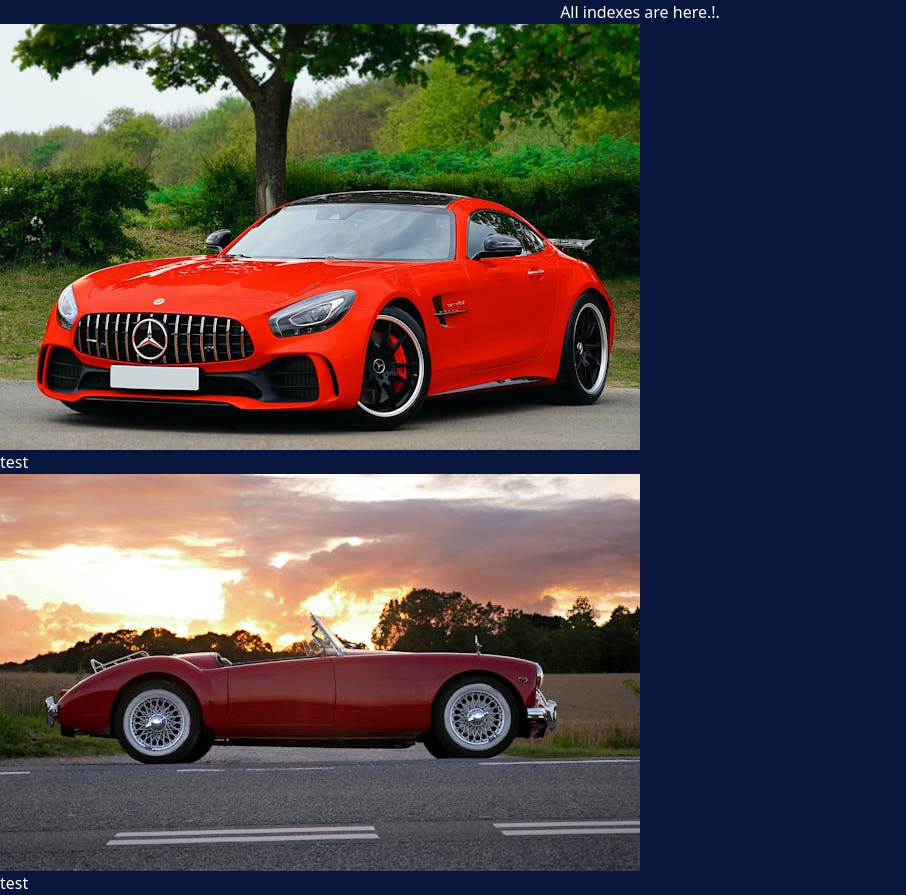
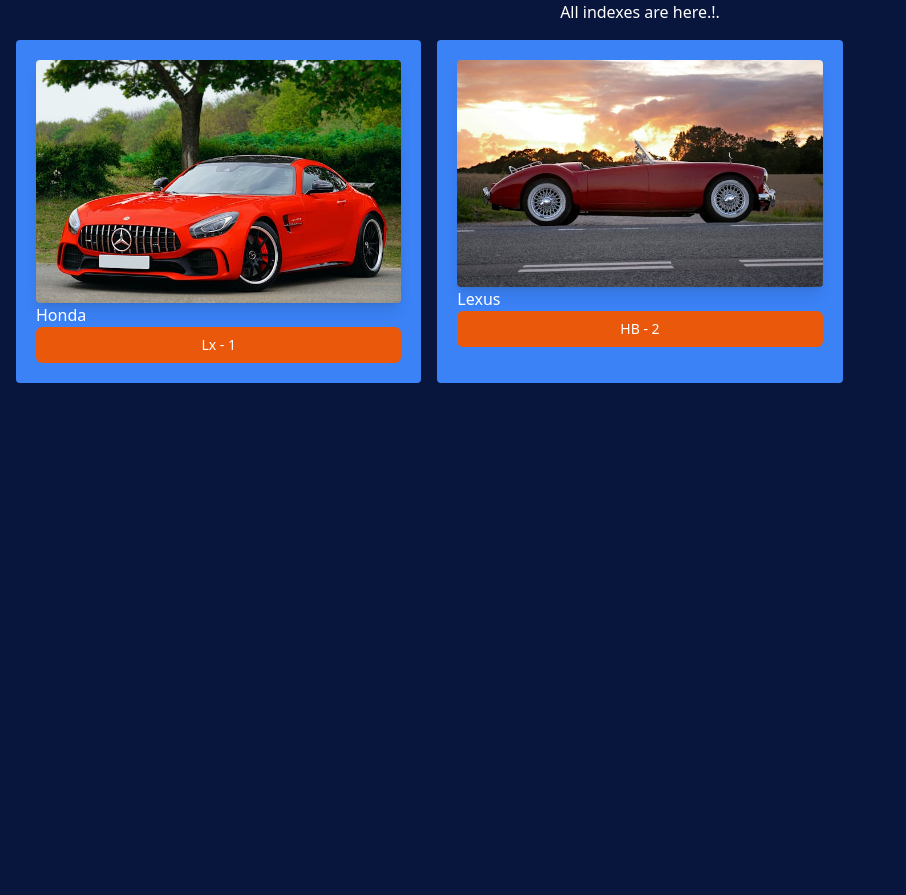
Before and after one commit to mohammed-7/Django_tailwind, a Django app: page /minor1/ in a window 1280 px wide. Shown: the part 24-919 px from the top of the page, without its empty margins (0-906 px from the left). After the commit the page ends 407 px from the top, so only its background shows below. Run offline with Django 5.2, Linux system fonts and the light colour scheme; data comes from the database, SQL or seed files in the repository; some libraries are stand-ins or nearby versions.

Commit message:
added tailwindcss into html field

```diff
--- a/major/minor1/templates/app/all_index.html
+++ b/major/minor1/templates/app/all_index.html
@@ -7,13 +7,22 @@
 {% block content %}
 
 <h1>All indexes are here.!.</h1>
+
+<div class="grid grid-cols-3 gap-4 m-4">
 {% for cars in cars %}
 
-    <div class="car-item">
-        <img src="{{cars.image.url}}" alt="">
-        test
+    <div class="bg-blue-500 p-5 rounded">
+        <img class="rounded shadow-lg" src="{{cars.image.url}}" alt="{{cars.name}}">
+        <h3>{{cars.name}}</h3>
+        <a href="#">
+            <button
+            type="button"
+            class="inline-flex items-center w-[100%] justify-center px-4 py-2 border-transparent text-sm font-medium rounded-md text-white bg-orange-600 hover:bg-grey-500 focus:outline-none focus:ring-2 focus:ring-offset-2
+            focus:ring-orange-500">
+                {{cars.type}} - {{cars.id}}
+            </button>
+        </a>
     </div>
-
 {% endfor %}
-
+</div>
 {% endblock %}
--- a/major/theme/static/css/dist/styles.css
+++ b/major/theme/static/css/dist/styles.css
@@ -787,6 +787,10 @@
   position: static;
 }
 
+.m-4 {
+  margin: 1rem;
+}
+
 .mx-auto {
   margin-left: auto;
   margin-right: auto;
@@ -800,6 +804,14 @@
   display: flex;
 }
 
+.inline-flex {
+  display: inline-flex;
+}
+
+.grid {
+  display: grid;
+}
+
 .h-screen {
   height: 100vh;
 }
@@ -808,12 +820,36 @@
   width: 5rem;
 }
 
+.w-\[100\%\] {
+  width: 100%;
+}
+
+.grid-cols-3 {
+  grid-template-columns: repeat(3, minmax(0, 1fr));
+}
+
 .items-center {
   align-items: center;
 }
 
 .justify-center {
   justify-content: center;
+}
+
+.gap-4 {
+  gap: 1rem;
+}
+
+.rounded {
+  border-radius: 0.25rem;
+}
+
+.rounded-md {
+  border-radius: 0.375rem;
+}
+
+.border-transparent {
+  border-color: transparent;
 }
 
 .bg-gray-50 {
@@ -829,6 +865,35 @@
 .bg-orange-500 {
   --tw-bg-opacity: 1;
   background-color: rgb(249 115 22 / var(--tw-bg-opacity));
+}
+
+.bg-gray-500 {
+  --tw-bg-opacity: 1;
+  background-color: rgb(107 114 128 / var(--tw-bg-opacity));
+}
+
+.bg-blue-500 {
+  --tw-bg-opacity: 1;
+  background-color: rgb(59 130 246 / var(--tw-bg-opacity));
+}
+
+.bg-orange-600 {
+  --tw-bg-opacity: 1;
+  background-color: rgb(234 88 12 / var(--tw-bg-opacity));
+}
+
+.p-5 {
+  padding: 1.25rem;
+}
+
+.px-4 {
+  padding-left: 1rem;
+  padding-right: 1rem;
+}
+
+.py-2 {
+  padding-top: 0.5rem;
+  padding-bottom: 0.5rem;
 }
 
 .text-center {
@@ -849,6 +914,15 @@
   line-height: 1;
 }
 
+.text-sm {
+  font-size: 0.875rem;
+  line-height: 1.25rem;
+}
+
+.font-medium {
+  font-weight: 500;
+}
+
 .leading-normal {
   line-height: 1.5;
 }
@@ -856,3 +930,34 @@
 .tracking-normal {
   letter-spacing: 0em;
 }
+
+.text-white {
+  --tw-text-opacity: 1;
+  color: rgb(255 255 255 / var(--tw-text-opacity));
+}
+
+.shadow-lg {
+  --tw-shadow: 0 10px 15px -3px rgb(0 0 0 / 0.1), 0 4px 6px -4px rgb(0 0 0 / 0.1);
+  --tw-shadow-colored: 0 10px 15px -3px var(--tw-shadow-color), 0 4px 6px -4px var(--tw-shadow-color);
+  box-shadow: var(--tw-ring-offset-shadow, 0 0 #0000), var(--tw-ring-shadow, 0 0 #0000), var(--tw-shadow);
+}
+
+.focus\:outline-none:focus {
+  outline: 2px solid transparent;
+  outline-offset: 2px;
+}
+
+.focus\:ring-2:focus {
+  --tw-ring-offset-shadow: var(--tw-ring-inset) 0 0 0 var(--tw-ring-offset-width) var(--tw-ring-offset-color);
+  --tw-ring-shadow: var(--tw-ring-inset) 0 0 0 calc(2px + var(--tw-ring-offset-width)) var(--tw-ring-color);
+  box-shadow: var(--tw-ring-offset-shadow), var(--tw-ring-shadow), var(--tw-shadow, 0 0 #0000);
+}
+
+.focus\:ring-orange-500:focus {
+  --tw-ring-opacity: 1;
+  --tw-ring-color: rgb(249 115 22 / var(--tw-ring-opacity));
+}
+
+.focus\:ring-offset-2:focus {
+  --tw-ring-offset-width: 2px;
+}
```
